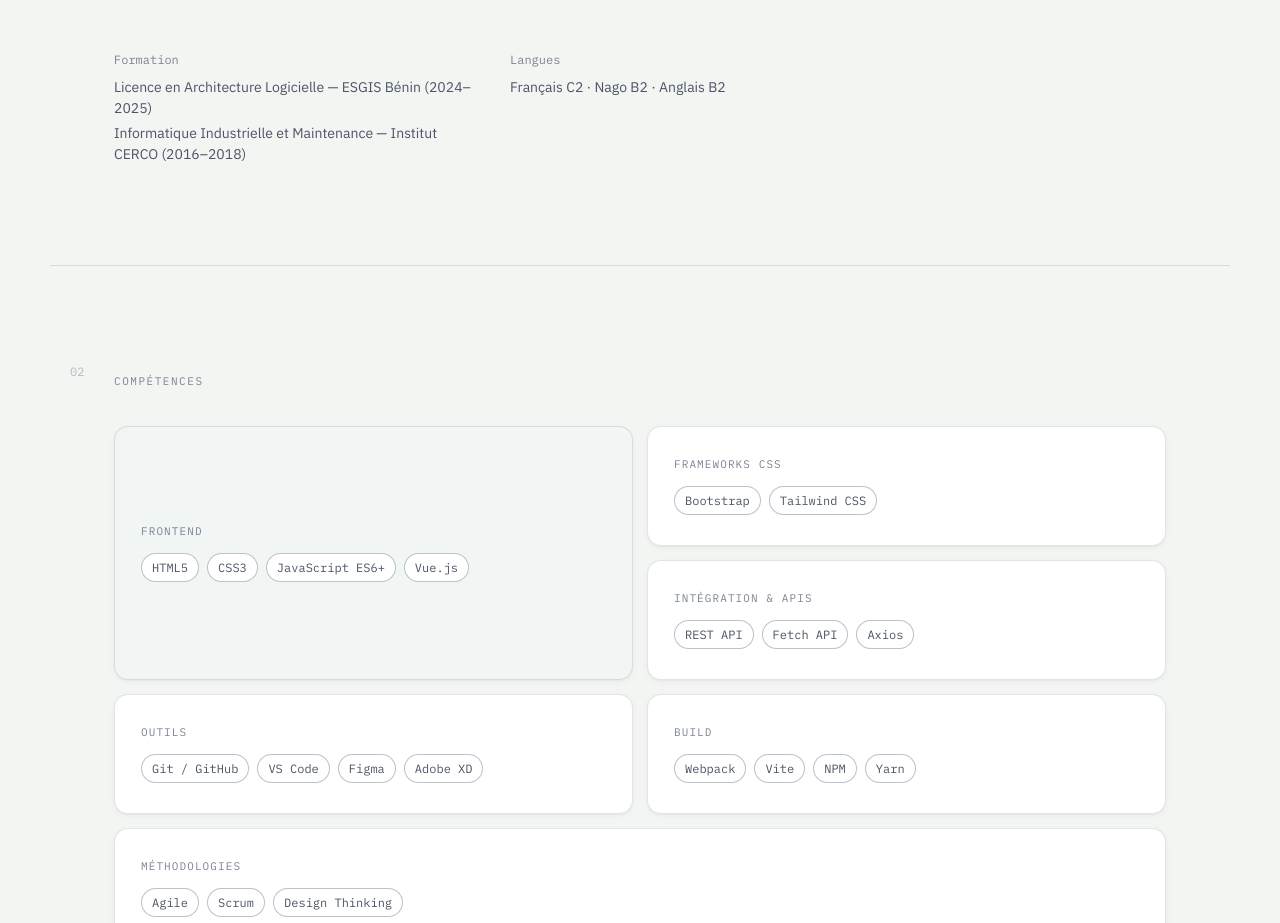
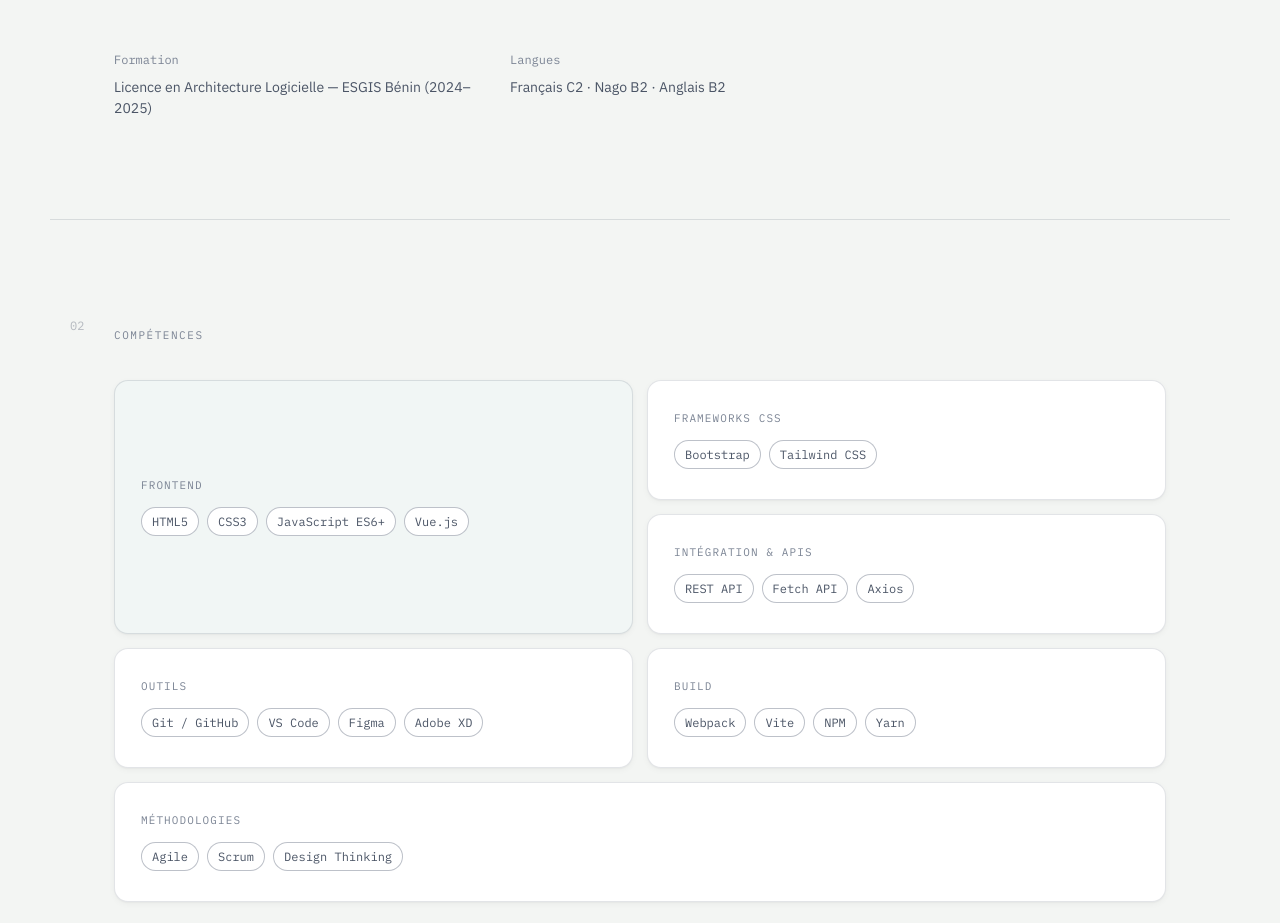
Before and after one commit to Moutawakil67/alao.dev, a Vue app: page / in a window 1280 px wide. Shown: the part 1151-2074 px from the top of the page. Built offline with nearby package versions, Linux system fonts and the light colour scheme.

Commit message:
correction diplome

```diff
--- a/src/i18n/fr.js
+++ b/src/i18n/fr.js
@@ -14,7 +14,6 @@ export default {
     body: "Développeur Frontend depuis 5 ans, spécialisé en Vue.js, j'ai accompagné des institutions publiques et des entreprises privées béninoises dans la conception d'applications métier : gestion de projets gouvernementaux, plateformes d'assurance, outils de suivi-évaluation. Diplômé d'une Licence en Architecture Logicielle (ESGIS Bénin), je maîtrise l'ensemble du cycle de développement frontend, de la maquette à la mise en production, selon les méthodologies Agile.",
     education: "Formation",
     edu1: "Licence en Architecture Logicielle — ESGIS Bénin (2024–2025)",
-    edu2: "Informatique Industrielle et Maintenance — Institut CERCO (2016–2018)",
     languages: "Langues",
     langNote: "Français C2 · Nago B2 · Anglais B2",
   },
```
Also changed, not shown: 1 other file (tests, documents, lock files or other folders).
